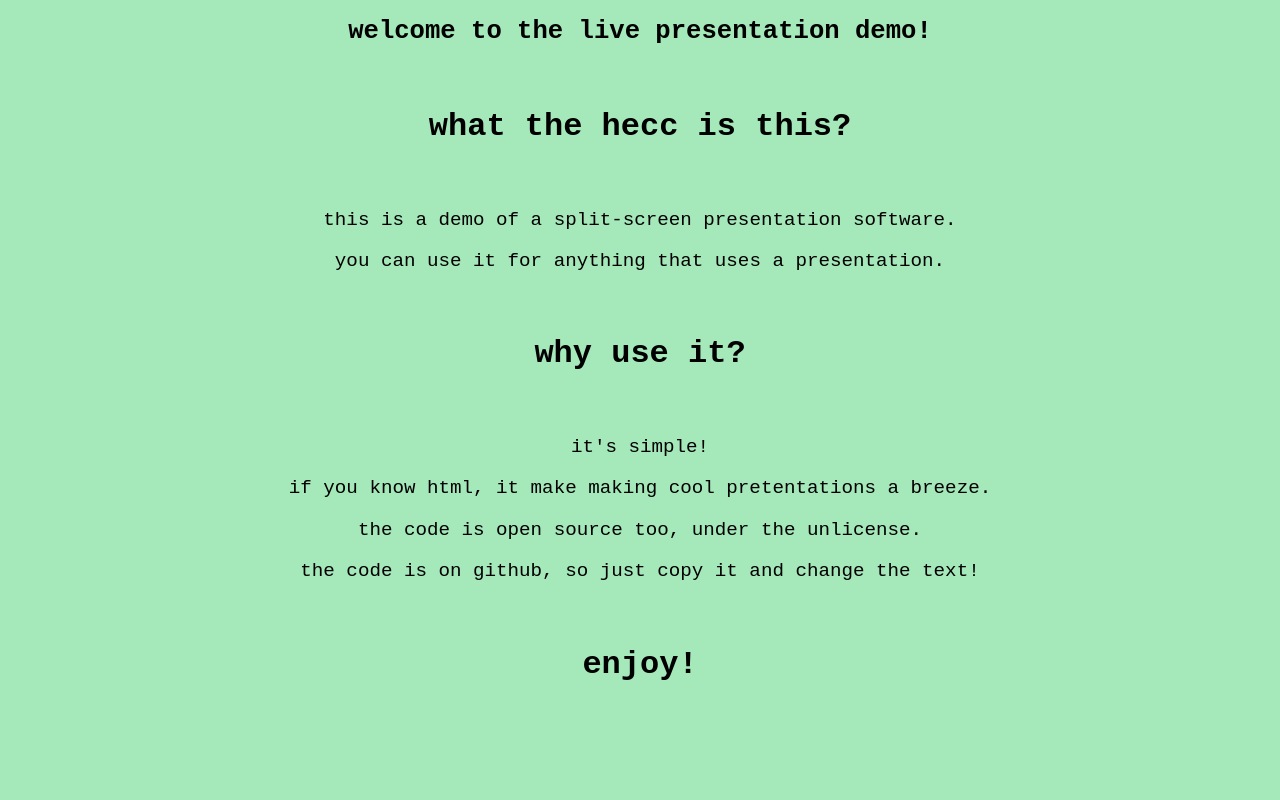
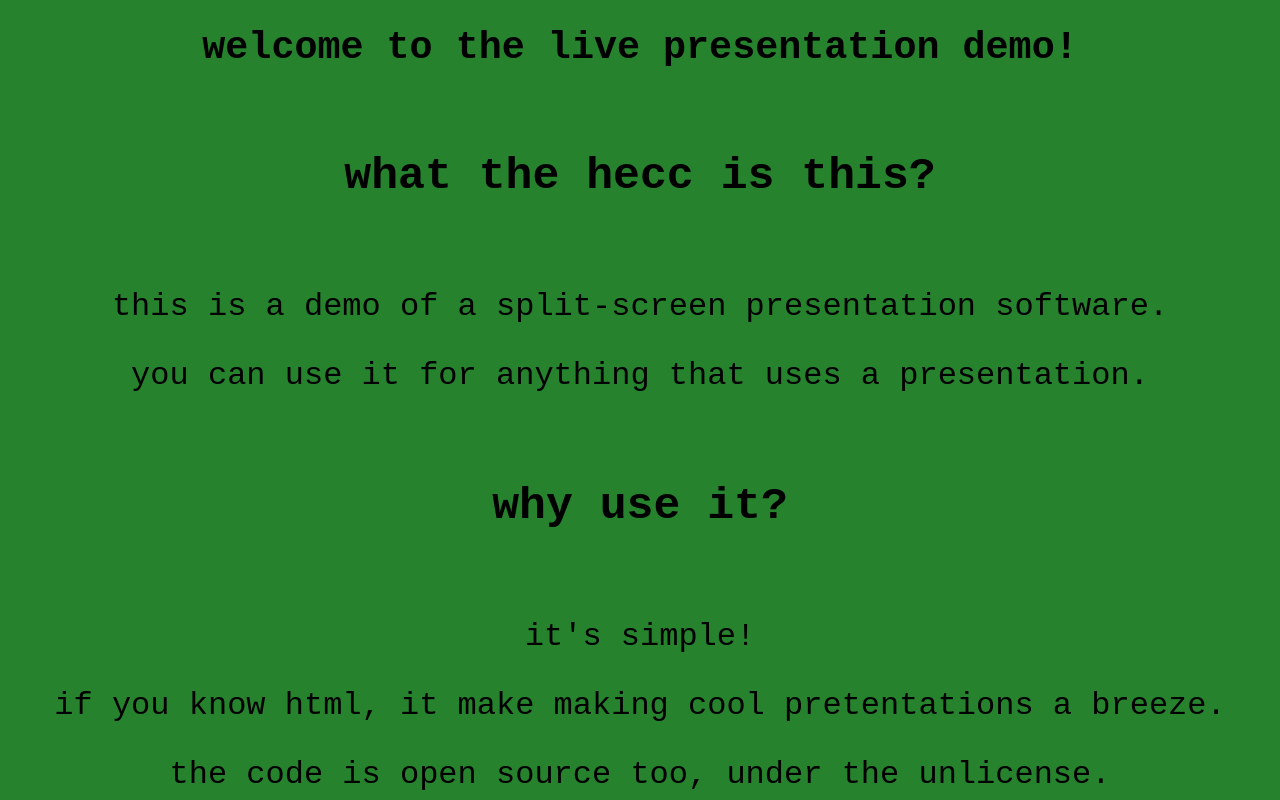
Before and after one commit to tristan-png/about-cloning, a plain HTML site: page index.html in a window 1280 px wide. Shown: the top 800 px of the page. Drawn offline with Linux system fonts and the light colour scheme.

Commit message:
Update index.html

```diff
--- a/index.html
+++ b/index.html
@@ -6,22 +6,23 @@
   .text {
   font-family: monospace;
   text-align: center;
+  text-color: #b8f2bd;
   }
 
   h1 {
-  font-size: 2vw;
+  font-size: 3vw;
   }
 
   h2 {
+  font-size: 3.5vw;
+  }
+
+  p {
   font-size: 2.5vw;
   }
 
-  p {
-  font-size: 1.5vw;
-  }
-
   body {
-    background-color: #a5e8ba;
+    background-color: #26822d;
   }
 </style>
 </head>
```
